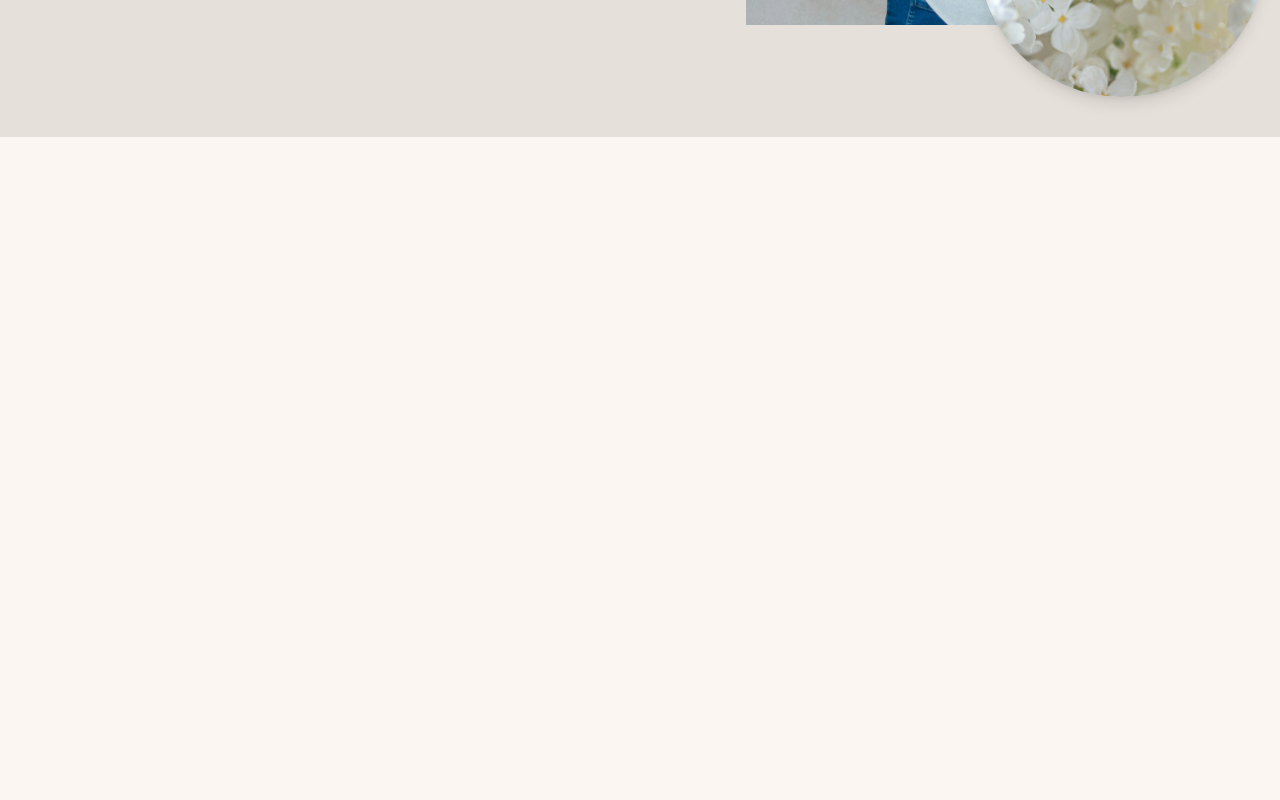
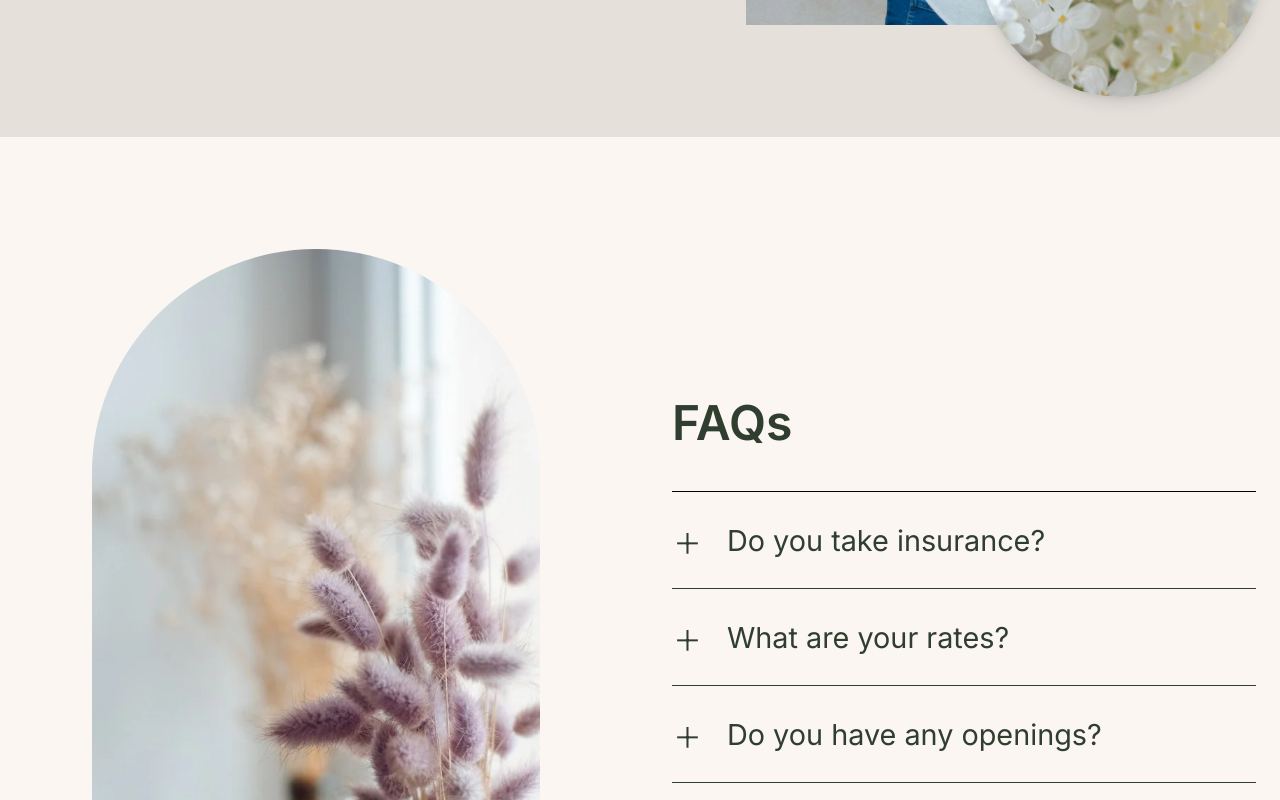
Before and after one commit to Krish480/growmytherapy-lilac-clone, a Next.js app: page / in a window 1280 px wide. Shown: the part 4160-4960 px from the top of the page. Before the commit the page ends 4297 px from the top, so only its background shows below. Built offline with nearby package versions, Linux system fonts and the light colour scheme; a web font is replaced by a local one.

Commit message:
feat: integrate FAQ section into homepage

```diff
--- a/src/app/page.js
+++ b/src/app/page.js
@@ -4,6 +4,7 @@ import FulfillingLife from './components/FulfillingLife'
 import Specialties from './components/Specialties'
 import SplitSupportSection from './components/SplitSupportSection'
 import AboutSection from './components/AboutSection'
+import FAQSection from './components/FAQSection'
 
 
 const page = () => {
@@ -14,6 +15,7 @@ const page = () => {
       <Specialties/>
       <SplitSupportSection/>
       <AboutSection/>
+      <FAQSection/>
     </div>
   )
 }
```
